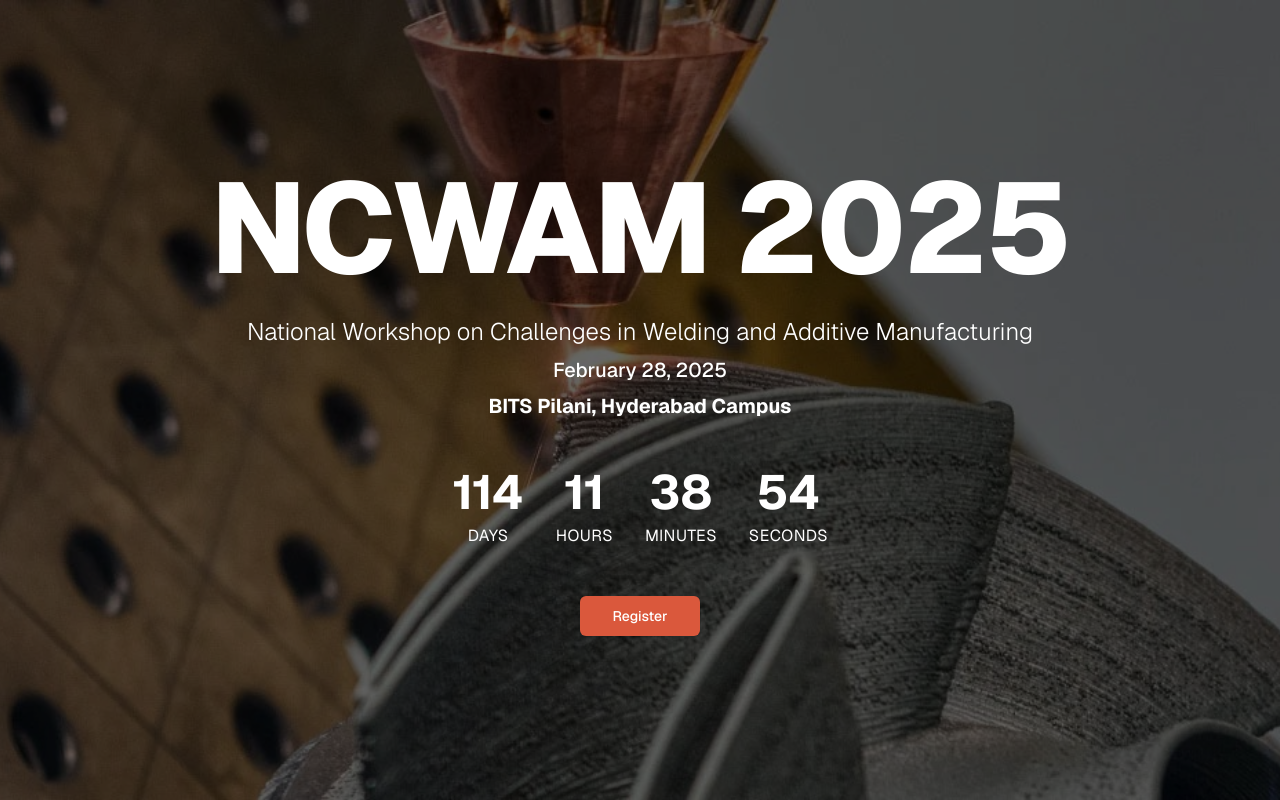
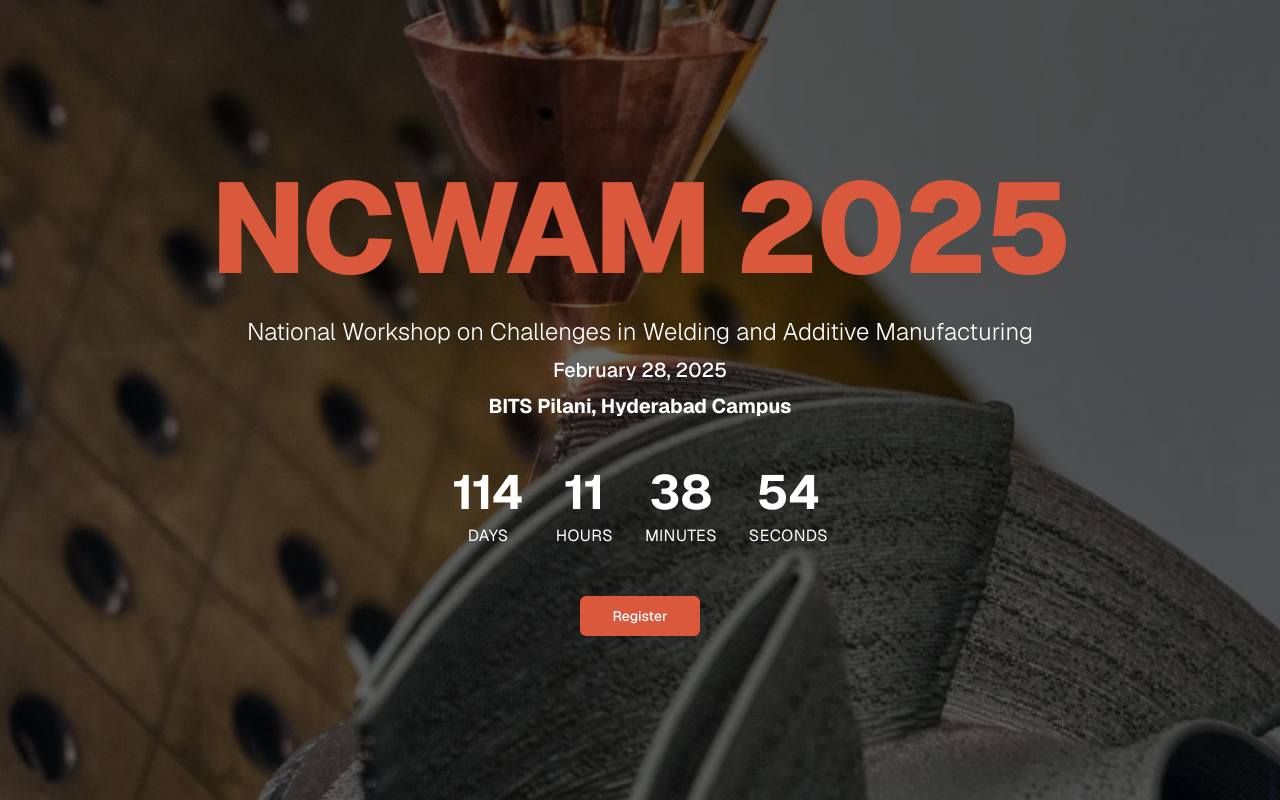
Before and after one commit to ncwam-bphc/website, a Next.js app: page / in a window 1280 px wide. Built offline with nearby package versions, Linux system fonts and the light colour scheme.

Commit message:
feat: changed the heading colour to poppy

```diff
--- a/src/app/page.tsx
+++ b/src/app/page.tsx
@@ -44,7 +44,7 @@ export default function ConferenceLanding() {
       />
       <div className="absolute inset-0 bg-black bg-opacity-60 z-10"></div>
       <div className="relative z-20 text-center text-white px-4 max-w-4xl mx-auto">
-        <h1 className="text-6xl md:text-8xl lg:text-9xl font-extrabold mb-6 tracking-tight">NCWAM 2025</h1>
+        <h1 className="text-6xl md:text-8xl lg:text-9xl font-extrabold mb-6 tracking-tight text-[#da583c]">NCWAM 2025</h1>
         <p className="text-xl md:text-2xl mb-2 font-light">National Workshop on Challenges in Welding and Additive Manufacturing</p>
         <p className="text-lg md:text-xl mb-2 font-medium">February 28, 2025</p>
         <p className="text-lg md:text-xl mb-12 font-bold">BITS Pilani, Hyderabad Campus</p>
--- a/tailwind.config.ts
+++ b/tailwind.config.ts
@@ -15,6 +15,7 @@ export default {
   			sm: 'calc(var(--radius) - 4px)'
   		},
   		colors: {
+			poppy: '#da583c',
   			background: 'hsl(var(--background))',
   			foreground: 'hsl(var(--foreground))',
   			card: {
```
